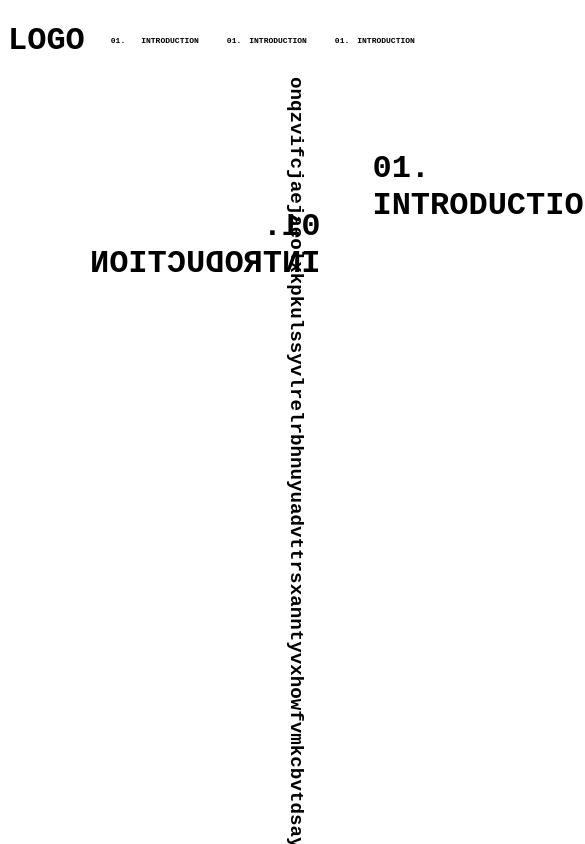
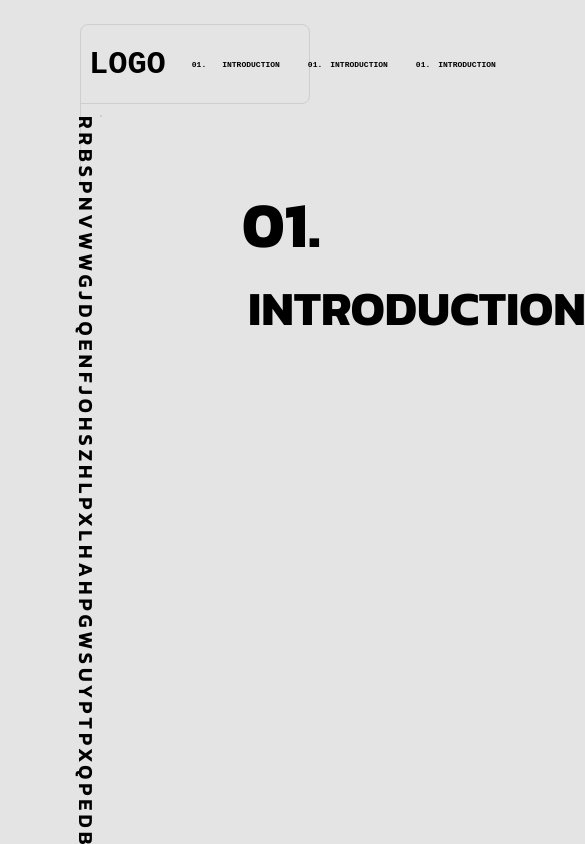
Before and after one commit to MateuszKretkowski/Project-BasicallyFrontend-React, a React (Create React App) app: page / in a window 390 px wide. Shown: the top 844 px of the page, 585 px wide, since content can reach past the window. Built offline with nearby package versions, Linux system fonts and the light colour scheme.

Commit message:
Added Header_text and Line of random Text

```diff
--- a/src/components/Header/HeaderElements.css
+++ b/src/components/Header/HeaderElements.css
@@ -1,49 +1,130 @@
+@import url('https://fonts.googleapis.com/css2?family=Kanit:wght@300;400;500;600;700;800&family=Nunito:wght@400;500;600;700;800;900;1000&display=swap');
+
 * {
     box-sizing: border-box;
     margin: 0;
     padding: 0;
-    font-family: 'Space Mono', monospace;
+    font-family: 'Kanit', sans-serif;
+    cursor: default;
   }
   .first_section {
     position: relative;
   }
 
+  body {
+    background-color: #e4e4e4;
+  }
+
   .header {
     display: flex;
     justify-content: space-between;
+    width: 100%;
+    height: calc(100vh - 80px);
+    transition: all 300ms ease;
+    position: relative;
   }
 
+  .header:after {
+    content: "";
+    position: absolute;
+    top: 0;
+    left: 0;
+    width: 0px;
+    height: 100%;
+    background-color: #0b0b0b;
+    transition: all 300ms ease-out;
+    z-index: -1;
+  }
+
+  html {
+    position: relative;
+  }
+
+  html:after {
+    content: "";
+    position: absolute;
+    height: 100%;
+    width: 10%;
+    background-color: black;
+  }
+
+  .header_text:hover html:hover:after{
+    width: 100%;
+  }
+
+
   .first_section {
+    position: relative;
     display: flex;
     justify-content: center;
     align-items: center;
   }
 
-  .sections_inverted {
-    transform: scaleX(-1);
-    filter: blur(0.7px);
-    margin: 128px 52px;
-    margin-bottom: 12px;
-    margin-left: 90px;
+  .header_number {
+    font-size: 64px;
+  }
+
+  .header_text {
+    transition: all 300ms ease;
+    width: 100%;
+    max-width: 350px;
+    text-align: center;
+    margin-bottom: 500px;
+  }
+
+  .sections {
+    margin: 128px 42px;
+    margin-left: 240px;
+    font-size: 24px;
     transition: all 300ms ease;
   }
 
-  .sections {
-    transition: all 300ms ease;
+  .spacing {
+    letter-spacing: 5px;
+  }
+
+  /* Animation */
+  .anim-typewriter{
+    animation: typewriter 4s steps(44) 1s 1 normal both;
+  }
+  @keyframes typewriter{
+    0%{width: 0;}
+    100%{width: 24em;}
+  }
+  @keyframes blinkTextCursor{
+    from{border-right-color: rgba(255,255,255,.75);}
+    to{border-right-color: transparent;}
   }
 
   .line {
     content: "";
     position: absolute;
-    top: -420px;
-    left: -120px;
     width: 10px;
     font-size: 20px;
+    font-weight: 800;
     height: 100vh;
     font-weight: 600;
+    color: black;
+    letter-spacing: 4px;
+    transition: all 300ms ease;
+  }
+
+  .line_border {
+    position: relative;
     transform: rotate(90deg);
-    font-family: 'Space Mono', monospace;
-    font-size: clamp(1.2rem, 1vw, 1rem);
-    color: black;
+    border: 1px solid #cecece;
+    top:  -394px;
+    left: 100px;
+  }
 
+  .navBar_Border {
+    content: "";
+    position: absolute;
+    top: -25px;
+    left: 80px;
+    width: 1px;
+    height: 80px;
+    background-color: #cecece;
+    letter-spacing: 4px;
+    transition: all 300ms ease;
   }
--- a/src/components/Header/index.js
+++ b/src/components/Header/index.js
@@ -1,38 +1,72 @@
-import React, { useState, useEffect } from 'react';
+import React, { useState, useEffect, useRef } from 'react';
 import './HeaderElements.css';
-
+import "../Navbar/NavbarElements.css";
 
 const RandomLetters = () => {
     const [letters, setLetters] = useState("");
+    const [lettersStorage, setLettersStorage] = useState("");
+
+    const divRef = useRef(null);
 
     useEffect(() => {
-        const numOfLetters = Math.round(window.innerHeight / 5);
-        let newLetters = "";
-        for (let i = 0; i < numOfLetters; i++) {
-            const randomCode = Math.floor(Math.random() * 26) + 97;
-            newLetters += String.fromCharCode(randomCode);
-        }
-        setLetters(newLetters);
+      const numOfLetters = Math.round(window.innerHeight / 10);
+      let newLetters = "";
+      for (let i = 0; i < numOfLetters; i++) {
+        const randomCode = Math.floor(Math.random() * 26) + 65;
+        newLetters += String.fromCharCode(randomCode);
+      }
+      setLettersStorage(prevLettersStorage => prevLettersStorage + newLetters);
+      setLetters(newLetters);
     }, []);
 
-    return <div className='line'>{letters}</div>;
+    useEffect(() => {
+      if (divRef.current) {
+        divRef.current.setAttribute('data-value', lettersStorage);
+      }
+    }, [lettersStorage]);
+
+    return <div className='line' onScroll={hackMouseOverHandler} ref={divRef}>{letters}</div>;
 };
+
+const letters = "ABCDEFGHIJKLMNOPQRSTUVWXYZ";
+const hackMouseOverHandler = event => {
+  let iterations = 0;
+  const interval = setInterval(() => {
+    event.target.innerText = event.target.innerText
+    .split("")
+    .map((letter, index) => {
+      if(index < iterations) {
+        return event.target.dataset.value[index];
+      }
+      return letters[Math.floor(Math.random() * 26)]
+    })
+    .join("");
+
+  if(iterations >= event.target.dataset.value.length){
+    clearInterval(interval);
+  }
+
+  iterations += 1 / 3;
+  }, 25);
+}
+
+
+
+
 
 const Header = () => {
     return (
         <div className='header'>
             <div className='first_section'>
-                <div className='sections_inverted'>
-                    <h1 className='header_number'>01.</h1>
-                    <h1 className='header_text'>INTRODUCTION</h1>
+                <div className='navBar_Border'></div>
+                <div className='line_border'>
+                    <RandomLetters />
                 </div>
-                <RandomLetters />
                 <div className='sections'>
                     <h1 className='header_number'>01.</h1>
-                    <h1 className='header_text'>INTRODUCTION</h1>
+                    <h1 className='header_text anim-typewriter' data-value="INTRODUCTION" onMouseOver={hackMouseOverHandler}>INTRODUCTION</h1>
                 </div>
             </div>
-            <div className='first_section'></div>
         </div>
     );
 };
--- a/src/components/Navbar/NavbarElements.css
+++ b/src/components/Navbar/NavbarElements.css
@@ -1,8 +1,9 @@
+@import url('https://fonts.googleapis.com/css2?family=Kanit:wght@300;400;500;600;700;800&family=Nunito:wght@400;500;600;700;800;900;1000&display=swap');
 * {
     box-sizing: border-box;
     margin: 0;
     padding: 0;
-    font-family: 'Space Mono', monospace;
+    font-family: 'Kanit', sans-serif;
   }
 
   body {
@@ -21,13 +22,16 @@
   .navBar {
     position: relative;
     width: 100%;
-    max-width: 1000px;
+    max-width: calc(100% - 160px);
     height: 100%;
     height: 80px;
     display: flex;
     align-items: center;
     justify-content: space-between;
-    margin: 0 auto;
+    margin: 24px auto;
+    border: .5px solid #cecece;
+    border-radius: 8px;
+    border-bottom-left-radius: 0px;
   }
   .navBar_list {
     display: flex;
--- a/src/components/Navbar/index.js
+++ b/src/components/Navbar/index.js
@@ -1,5 +1,6 @@
 import React, { useState } from 'react';
 import './NavbarElements.css';
+import "../Header/HeaderElements.css";
 
 const Navbar = () => {
 
```
